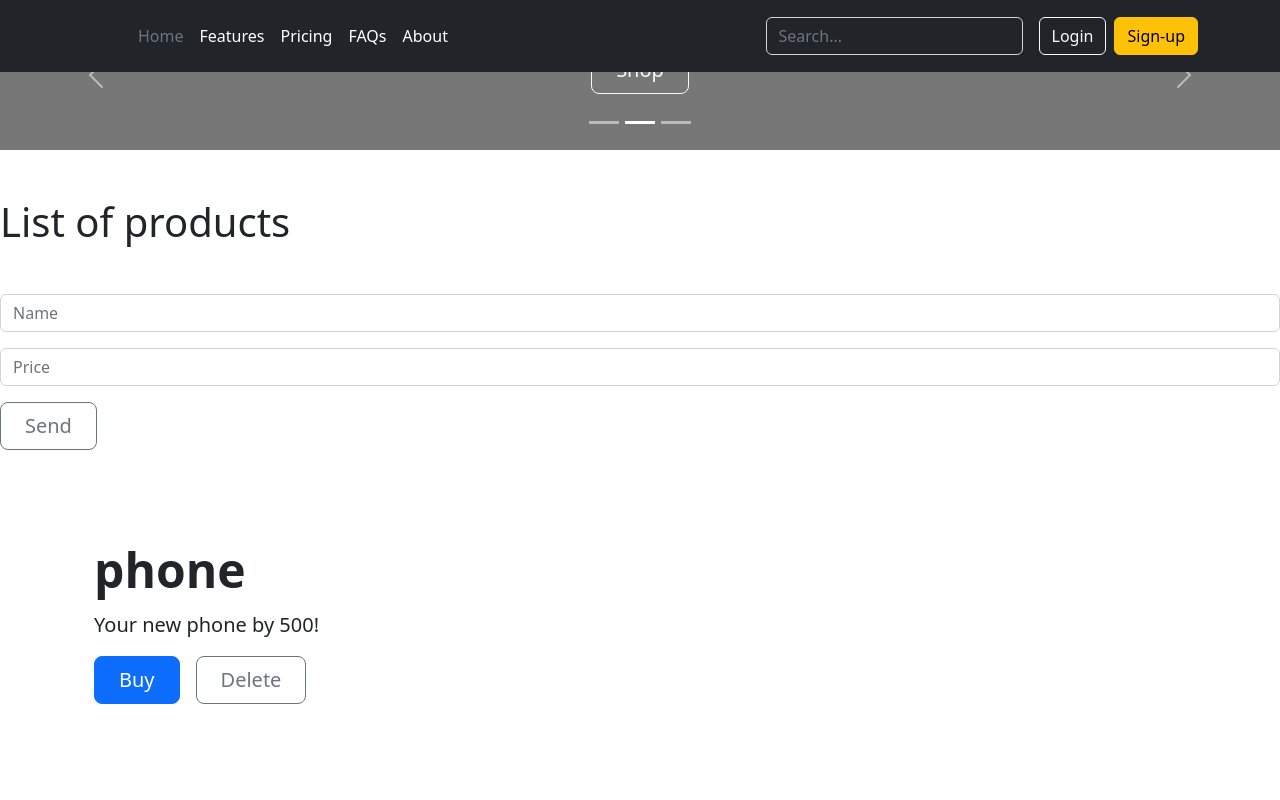
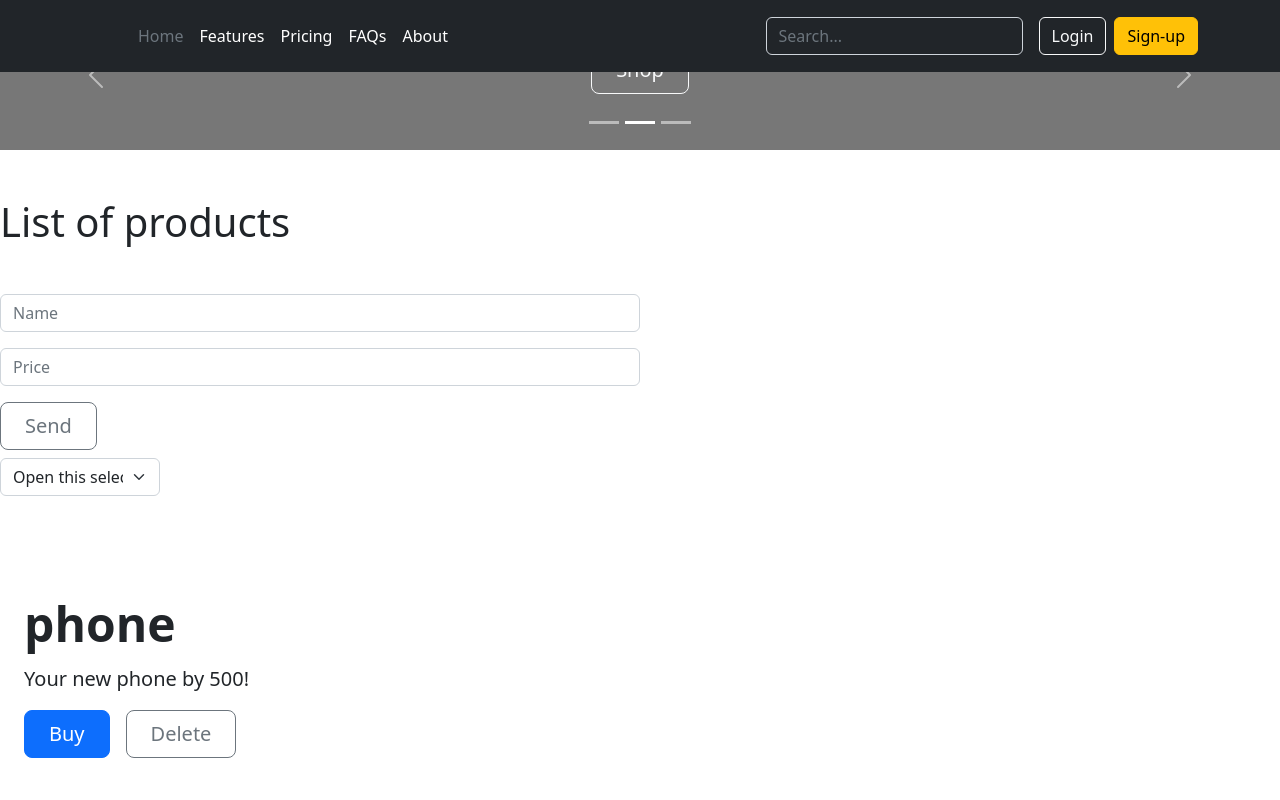
Before and after one commit to Drebedenb/frontend-hightech-digit, a React (Create React App) app in the folder frontend-hightech-digit/: page / in a window 1280 px wide. Shown: the top 800 px of the page. Built offline with nearby package versions, Linux system fonts and the light colour scheme.

Commit message:
Diversed logic of adding new card

```diff
--- a/frontend-hightech-digit/src/App.js
+++ b/frontend-hightech-digit/src/App.js
@@ -1,9 +1,15 @@
-import React from "react"
+import React, {createContext} from "react"
 import {BrowserRouter, Route, Routes} from "react-router-dom";
 import Main from "./pages/Main";
 import Login from "./pages/Login/Login";
 
+let data = [{id: 1, name: "phone", price: 500},
+    {id: 2, name: "notebook", price: 1000},
+    {id: 3, name: "pc", price: 1000},
+    {id: 4, name: "digital watch", price: 200}];
+
 function App() {
+    const context = createContext(data);
     return (
         <BrowserRouter>
             <div className="App">
--- /dev/null
+++ b/frontend-hightech-digit/src/UI/MySelect/MySelect.jsx
@@ -0,0 +1,14 @@
+import React from 'react';
+
+const MySelect = () => {
+    return (
+        <select className="form-select my-2 w-25" aria-label="Default select example">
+            <option selected>Open this select menu</option>
+            <option value="1">One</option>
+            <option value="2">Two</option>
+            <option value="3">Three</option>
+        </select>
+    );
+};
+
+export default MySelect;
--- a/frontend-hightech-digit/src/components/Cards.jsx
+++ b/frontend-hightech-digit/src/components/Cards.jsx
@@ -1,5 +1,7 @@
 import React, {useState} from 'react';
 import Card from "./Card/Card";
+import MySelect from "../UI/MySelect/MySelect";
+import Form from "./Form/Form";
 
 const Cards = () => {
     let [cards, setCards] = useState([
@@ -9,36 +11,23 @@ const Cards = () => {
         {id: 4, name: "digital watch", price: 200}
     ]);
 
-    let [newCard, setCard] = useState({name: "", price: ""});
-
     function addCard(card) {
         setCards([card, ...cards]);
-    }
+}
 
     function deleteCard(id) {
         setCards(cards.filter(item => item.id !== id));
     }
 
-    function handler(e) {
+    function handler(e, newCard) {
         e.preventDefault();
         addCard({id: Date.now(), ...newCard});
-        setCard({name: "", price: ""});
     }
     return (
-        <div>
+        <div className="w-50">
             <h1 className="mt-5">List of products</h1>
-            <form className="mt-5">
-                <input value={newCard.name} onChange={event => setCard({...newCard, name: event.target.value})}
-                       className="form-control form-control-white mb-3"
-                       placeholder="Name" aria-label="Search"/>
-                <input value={newCard.price} onChange={event => setCard({...newCard, price: event.target.value})}
-                       className="form-control form-control-white mb-3"
-                       placeholder="Price" aria-label="Search"/>
-                <button className="btn btn-outline-secondary btn-lg px-4" type={"submit"}
-                        onClick={event => handler(event)}>
-                    Send
-                </button>
-            </form>
+            <Form handler={handler}/>
+            <MySelect/>
             {cards.map(item => <Card post={item} deleteCard={deleteCard} key={item.id}/>)}
         </div>
     );
--- /dev/null
+++ b/frontend-hightech-digit/src/components/Form/Form.jsx
@@ -0,0 +1,25 @@
+import React, {useState} from 'react';
+
+const Form = ({handler}) => {
+    let [newObj, setObj] = useState({name: "", price: ""});
+    function formHandler (event){
+        handler(event, newObj);
+        setObj({name: "", price: ""});
+    };
+    return (
+        <form className="mt-5">
+            <input value={newObj.name} onChange={event => setObj({...newObj, name: event.target.value})}
+                   className="form-control form-control-white mb-3"
+                   placeholder="Name" aria-label="Search"/>
+            <input value={newObj.price} onChange={event => setObj({...newObj, price: event.target.value})}
+                   className="form-control form-control-white mb-3"
+                   placeholder="Price" aria-label="Search"/>
+            <button className="btn btn-outline-secondary btn-lg px-4" type={"submit"}
+                    onClick={event => formHandler(event)}>
+                Send
+            </button>
+        </form>
+    );
+};
+
+export default Form;
```
